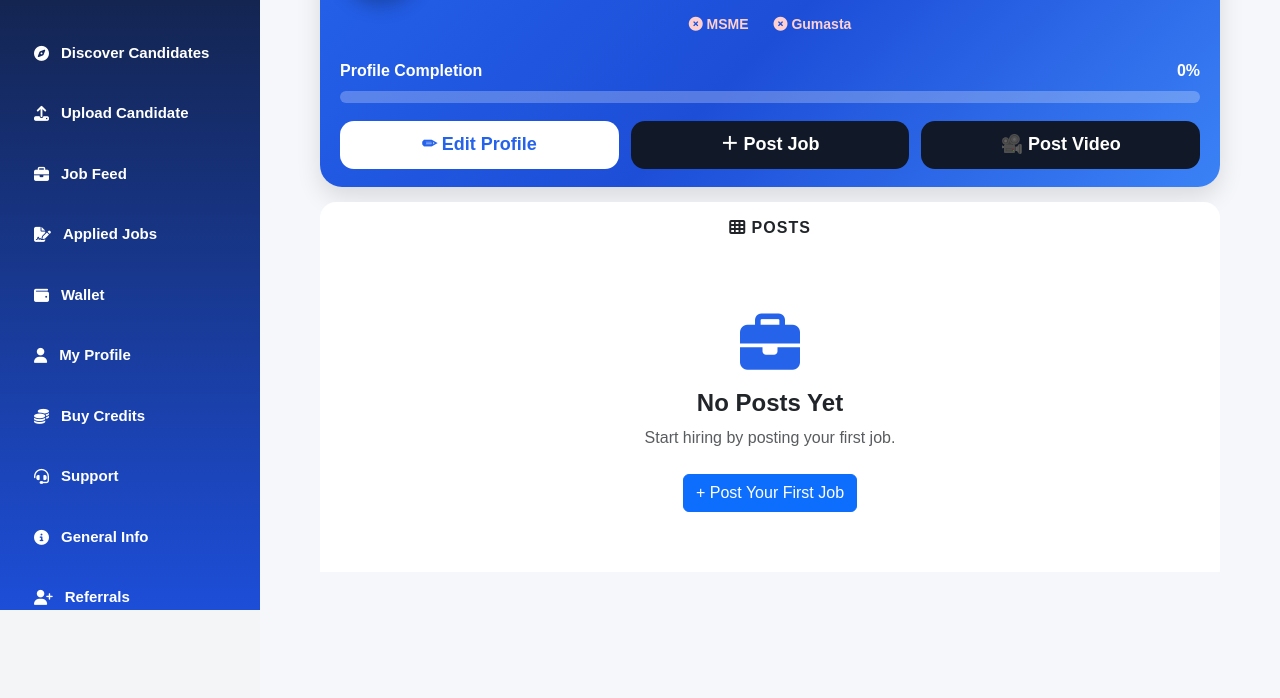
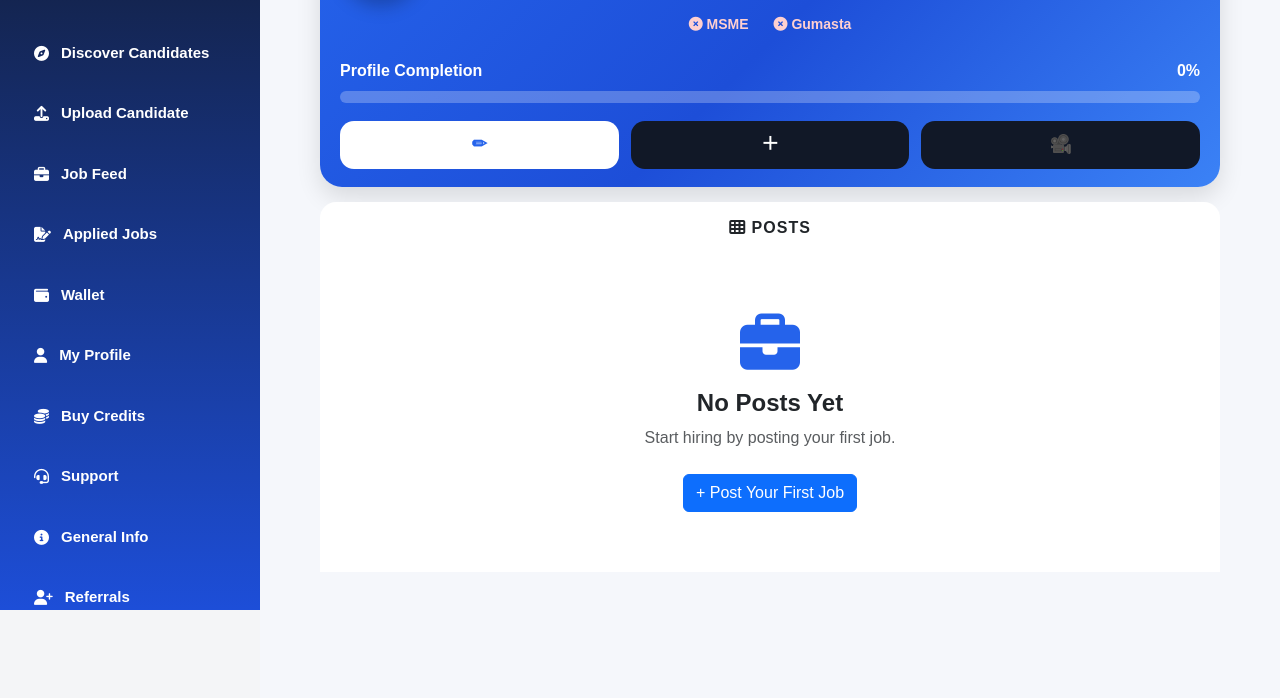
Before and after one commit to recrootearn/hr_exchange, a Python web app: template templates/profile.html in a window 1280 px wide. Shown: the part 190-888 px from the top of the page. Run offline with Jinja, Linux system fonts and the light colour scheme; the template is opened without the code that fills it, so the values that code supplies are empty; some libraries are stand-ins or nearby versions.

Commit message:
Update profile.html

```diff
--- a/templates/profile.html
+++ b/templates/profile.html
@@ -472,7 +472,7 @@ Gumasta
 href="/edit-profile"
 class="btn btn-edit">
 
-✏ Edit Profile
+✏
 
 </a>
 
@@ -480,7 +480,7 @@ class="btn btn-edit">
 href="/post-job"
 class="btn btn-job">
 
-＋ Post Job
+＋
 
 </a>
 
@@ -488,7 +488,7 @@ class="btn btn-job">
 href="/post-video"
 class="btn btn-job">
 
-🎥 Post Video
+🎥
 
 </a>
 
```
